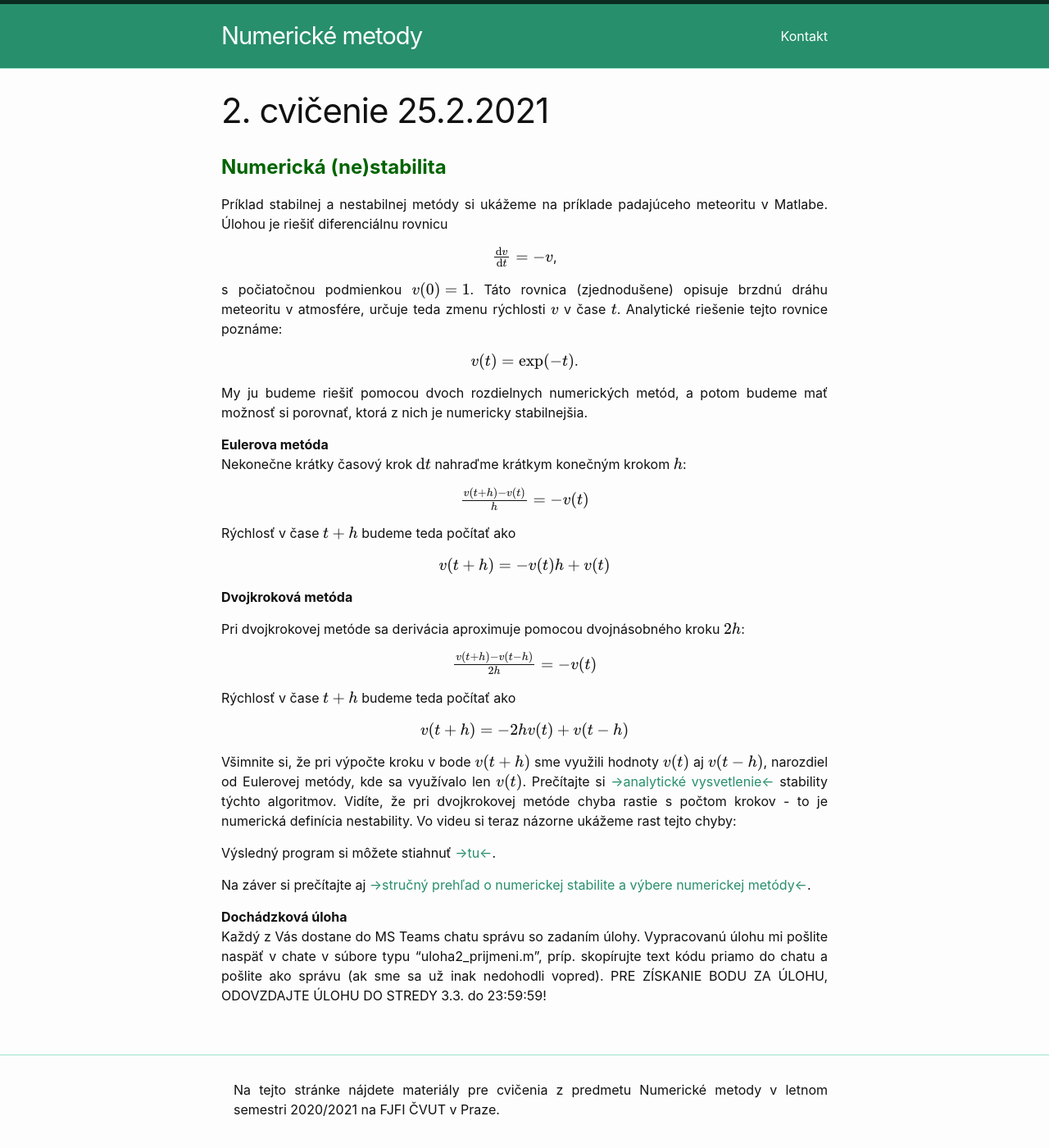
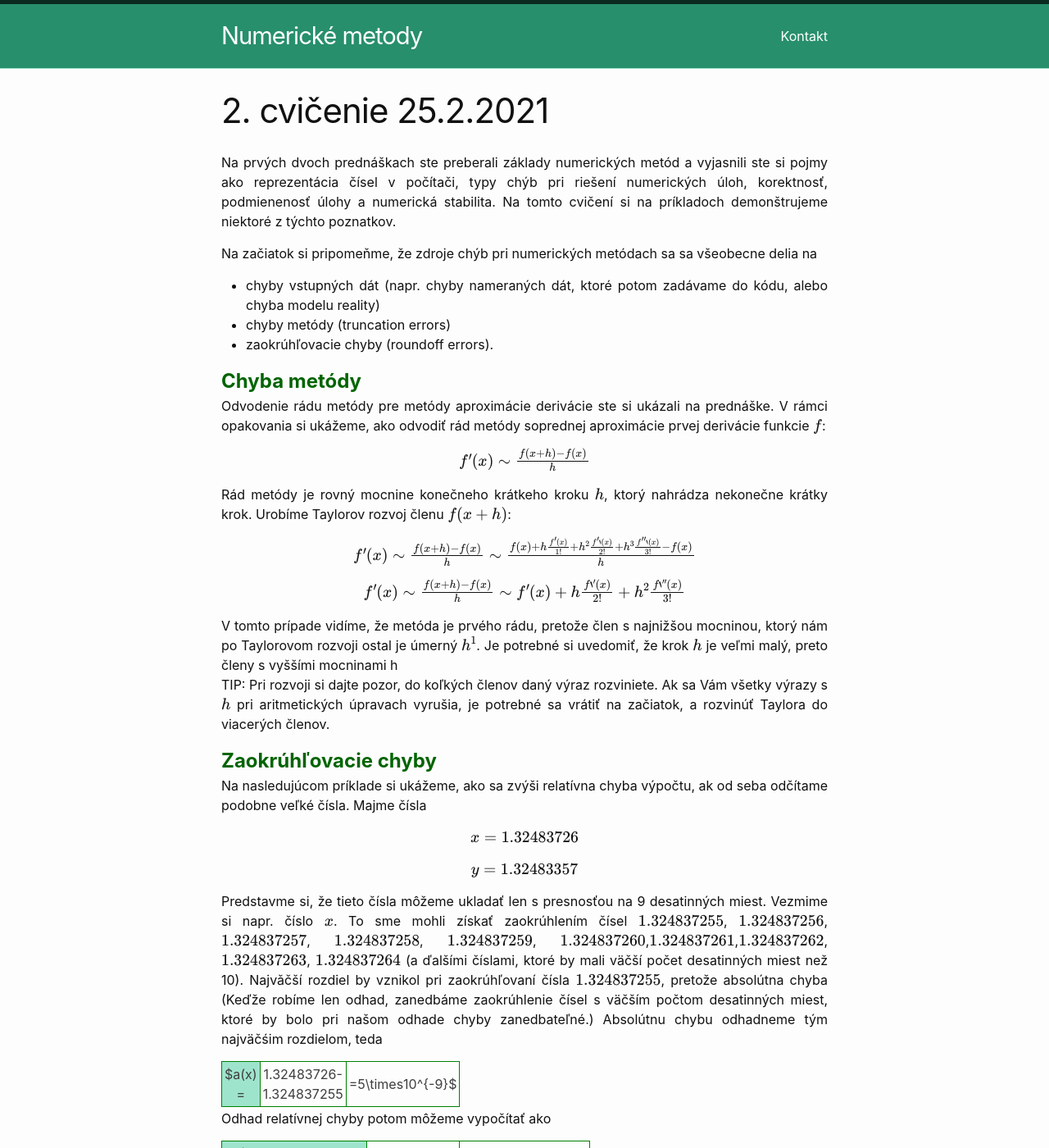
Before and after one commit to maslarova/maslarova.github.io, a Jekyll site: the page built from _posts/2021-02-25-cvicenie2.md, in a window 1280 px wide and 1400 px high. Shown: the whole window at 82% size. Built offline with Jekyll 4.4.1, drawn with Linux system fonts in a browser that asks for light colours; some of the changed text lies outside the part shown.

Commit message:
2021-02-25-cvicenie2.md

```diff
--- a/_posts/2021-02-25-cvicenie2.md
+++ b/_posts/2021-02-25-cvicenie2.md
@@ -3,7 +3,7 @@ layout: post
 title:  "2. cvičenie 25.2.2021"
 date:   2021-02-23 13:26:13 +0100
 ---
-<!--
+
 Na prvých dvoch prednáškach ste preberali základy numerických metód a vyjasnili ste si pojmy ako reprezentácia čísel v počítači, typy chýb pri riešení numerických úloh, korektnosť, podmienenosť úlohy a numerická stabilita.
 Na tomto cvičení si na príkladoch demonštrujeme niektoré z týchto poznatkov. <br>
 
@@ -31,12 +31,9 @@ $f'(x)\sim\frac{f(x+h)-f(x)}{h}\sim f'(x)+h\frac{f{''}(x)}{2!}+h^2\frac{f{'''}(x
 V tomto prípade vidíme, že metóda je prvého rádu, pretože člen s najnižšou mocninou, ktorý nám po Taylorovom rozvoji ostal je úmerný $h^1$. Je potrebné si uvedomiť, že krok $h$ je veľmi malý, preto členy s vyššími mocninami h
 TIP: Pri rozvoji si dajte pozor, do koľkých členov daný výraz rozviniete. Ak sa Vám všetky výrazy s $h$ pri aritmetických úpravach vyrušia, je potrebné sa vrátiť na začiatok, a rozvinúť Taylora do viacerých členov.
 
-<span style="color:DarkGreen"><font size="+2"><b>Strojové epsilon</b></font></span><br>
-
-Nasledujúce video obsahuje ukážku strojového epsilon v Matlabe a program na jeho odhad:<br>
 
 <span style="color:DarkGreen"><b><font size="+2">Zaokrúhľovacie chyby</font> </b></span><br>
-Na nasledujúcom príklade si ukážeme, ako sa zvýši relatívna chyba výpočtu, ak od seba odpočítame podobne veľké čísla. Majme čísla
+Na nasledujúcom príklade si ukážeme, ako sa zvýši relatívna chyba výpočtu, ak od seba odčítame podobne veľké čísla. Majme čísla
 
 {: .centering}
 $x = 1.32483726$
@@ -44,31 +41,37 @@ $x = 1.32483726$
 {: .centering}
 $y = 1.32483357$
 
-
 Predstavme si, že tieto čísla môžeme ukladať len s presnosťou na 9 desatinných miest.
-Vezmime si napr. číslo x. To sme mohli získať zaokrúhlením čísel $1.324837255$, $1.324837256$, $1.324837257$, $1.324837258$, $1.324837259$, $1.324837260$,$1.324837261$,$1.324837262$, $1.324837263$, $1.324837264$ (a ďalšími číslami, ktoré by mali väčší počet desatinných miest než 10). Najvǎčší rozdiel by vznikol pri zaokrúhľovaní čísla $1.324837255$, pretože absolútna chyba
- (Keďže robíme len odhad, zanedbáme zaokrúhlenie z, ktoré by bolo pri našom odhade chyby zanedbateľné)
-Relatívnu chybu odhadneme tým najväčśim rozdielom teda
+Vezmime si napr. číslo $x$. To sme mohli získať zaokrúhlením čísel $1.324837255$, $1.324837256$, $1.324837257$, $1.324837258$, $1.324837259$, $1.324837260$,$1.324837261$,$1.324837262$, $1.324837263$, $1.324837264$ (a ďalšími číslami, ktoré by mali väčší počet desatinných miest než 10). Najvǎčší rozdiel by vznikol pri zaokrúhľovaní čísla $1.324837255$, pretože absolútna chyba
+ (Keďže robíme len odhad, zanedbáme zaokrúhlenie čísel s väčším počtom desatinných miest, ktoré by bolo pri našom odhade chyby zanedbateľné.)
+Absolútnu chybu odhadneme tým najväčśim rozdielom, teda
 
 {: .centering}
-$\delta x = 1.32483726-1.32483726=5\times10^{-9}$
+$a(x) = |1.32483726-1.324837255|=5\times10^{-9}$
 
 Odhad relatívnej chyby potom môžeme vypočítať ako
-{: .centering}
-$\delta x = 1.32483726-1.32483726=5\times10^{-9}$
-
-To isté platí pre y, t.j. $A(y) = 5\times10^{-9}$, $\delta y = 5\times10^{-9}$. Vykonajme teraz rozdiel
 
 {: .centering}
-$x - y  = 1.32483726 - 1.32483357 = 4 \times 10^{-6}$
+$r(x) = \frac{a(x)}{x}=\frac{1.32483726}{|1.324837255-1.32483726|}~3.8\times10^{-9}$
+
+To isté platí pre $y$, t.j. $a(y) = 5\times10^{-9}$, $r(y) = 3.8 \times10^{-9}$. Vykonajme teraz rozdiel
+
+{: .centering}
+$|x - y|  = |1.32483726 - 1.32483357| = 3.76 \times 10^{-6}$
 
 Odhad relatívnej chyba tohto rozdielu sa dá vypočítať ako
-\delta(x-y)=\frac{A(x)+A(y)}{|x-y|}=\frac{d}{d}=
+$r(|x - y|)=frac{a(x)+a(y)}{|x - y|}=frac{5\times10^{-9}+5\times10^{-9}}{|1.32483726 - 1.32483357|}~2.7\times 10^{-3} $
 
 
-Všimnime si, že v rámci jedinej operácie sme prešli z relatívnej presnosti na oveľa nižšiu relatívnu presnosť !
+Všimnime si, že v rámci jedinej operácie sme prešli z relatívnej presnosti na oveľa nižšiu relatívnu presnosť, posunuli sme sa až o 6 rádov!
 
--->
+
+<span style="color:DarkGreen"><font size="+2"><b>Strojové epsilon</b></font></span><br>
+
+Nasledujúce video obsahuje ukážku strojového epsilon v Matlabe a program na jeho odhad:<br>
+
+
+
 <span style="color:DarkGreen"><b><font size="+2">Numerická (ne)stabilita</font></b></span><br>
 
 Príklad stabilnej a nestabilnej metódy si ukážeme na príklade padajúceho meteoritu v Matlabe. Úlohou je riešiť diferenciálnu rovnicu
@@ -111,7 +114,8 @@ $v(t+h)= -2h v(t)+v(t-h)$
 Všimnite si, že pri výpočte kroku v bode $v(t+h)$ sme využili hodnoty $v(t)$ aj $v(t-h)$, narozdiel od Eulerovej metódy, kde sa využívalo len $v(t)$.
 Prečítajte si [->analytické vysvetlenie<-](http://maslarova.github.io/cvicenie2/priklad21.pdf) stability týchto algoritmov. Vidíte, že pri dvojkrokovej metóde chyba rastie s počtom krokov - to je numerická definícia nestability.
 Vo videu si teraz názorne ukážeme rast tejto chyby:
-
+{% include youtube.html id="NhrAJ1MVi8Y" %}
+ <br />
 
 Výsledný program si môžete stiahnuť [->tu<-](http://maslarova.github.io/cvicenie2/stabilita.m).
 
```
